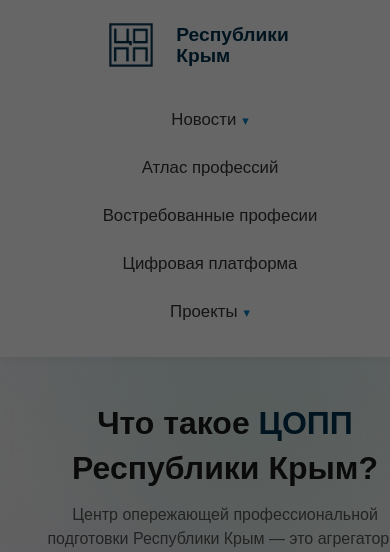
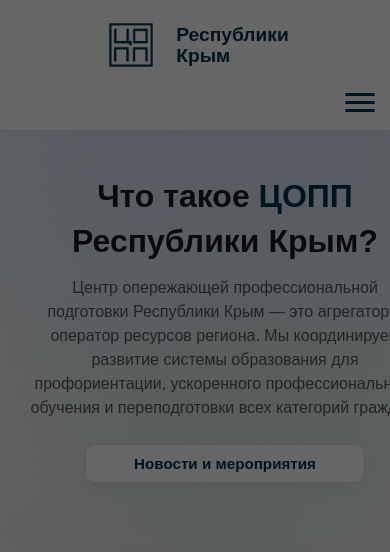
Before and after one commit to NKVD2023/copp-newsite, a Flask app: page / in a window 390 px wide. Shown: the top 552 px of the page. Run offline with Flask 3, Linux system fonts and the light colour scheme; data that the repository does not hold is empty; some libraries are stand-ins or nearby versions.

Commit message:
fixmob
fixmob

```diff
--- a/app/static/css/mobile/main_mobile.css
+++ b/app/static/css/mobile/main_mobile.css
@@ -3,11 +3,50 @@
    ========================================= */
 
 /* Шапка и меню навигации */
+.mobile-menu-toggle {
+    display: flex !important;
+    flex-direction: column !important;
+    justify-content: space-around !important;
+    width: 30px !important;
+    height: 25px !important;
+    background: transparent !important;
+    border: none !important;
+    cursor: pointer !important;
+    padding: 0 !important;
+    z-index: 100 !important;
+    margin-left: auto !important; /* Прижать вправо */
+}
+
+.mobile-menu-toggle span {
+    width: 30px !important;
+    height: 3px !important;
+    background: var(--copp-blue, #00334e) !important;
+    border-radius: 10px !important;
+    transition: all 0.3s linear !important;
+    transform-origin: 1px !important;
+}
+
+/* Анимация крестика */
+.mobile-menu-toggle.active span:nth-child(1) { transform: rotate(45deg) !important; }
+.mobile-menu-toggle.active span:nth-child(2) { opacity: 0 !important; transform: translateX(20px) !important; }
+.mobile-menu-toggle.active span:nth-child(3) { transform: rotate(-45deg) !important; }
+
 header nav {
+    display: none !important; /* Скрыто по умолчанию на мобильных */
     flex-direction: column !important;
     gap: 8px !important;
     padding: 10px 0 !important;
     width: 100% !important;
+    animation: fadeIn 0.3s ease-out;
+}
+
+header nav.mobile-open {
+    display: flex !important; /* Показываем только когда открыто */
+}
+
+@keyframes fadeIn {
+    from { opacity: 0; transform: translateY(-10px); }
+    to { opacity: 1; transform: translateY(0); }
 }
 
 header nav > a,
--- a/app/templates/base.html
+++ b/app/templates/base.html
@@ -62,7 +62,7 @@
     <!-- ШАПКА САЙТА (Навигация и логотип) -->
     <!-- ========================================== -->
     <header>
-        <div class="header-container">
+        <div class="header-container" style="display: flex; justify-content: space-between; align-items: center; flex-wrap: wrap;">
             <a class="brand-container text-decoration-none" href="/">
                 <img src="{{ url_for('static', filename='img/logoblue2.png') }}" alt="Логотип">
                 <div class="brand-text">
@@ -70,7 +70,14 @@
                 </div>
             </a>
 
-            <nav>
+            <!-- Кнопка-гамбургер для мобильных (скрыта на ПК) -->
+            <button class="mobile-menu-toggle" id="mobileMenuToggle" aria-label="Открыть меню" style="display: none;">
+                <span></span>
+                <span></span>
+                <span></span>
+            </button>
+
+            <nav id="mainNav">
                 <!-- <a href="{{ url_for('main.index') }}">Главная</a> -->
                 <div class="dropdown">
                     <button class="dropbtn" onclick="if(window.innerWidth > 768) window.location.href='{{ url_for('main.news') }}'">Новости <span class="arrow">&#9662;</span></button>
@@ -356,12 +363,30 @@
             });
         });
 
+        // Открытие/закрытие главного мобильного меню
+        const mobileMenuToggle = document.getElementById('mobileMenuToggle');
+        const mainNav = document.getElementById('mainNav');
+
+        if (mobileMenuToggle && mainNav) {
+            mobileMenuToggle.addEventListener('click', function(e) {
+                e.stopPropagation();
+                mainNav.classList.toggle('mobile-open');
+                this.classList.toggle('active');
+            });
+        }
+
         // Закрываем меню при клике в любое другое место
-        document.addEventListener('click', function() {
+        document.addEventListener('click', function(e) {
             if (window.innerWidth <= 768) {
                 document.querySelectorAll('.dropdown').forEach(dropdown => {
                     dropdown.classList.remove('open');
                 });
+
+                // Закрываем главное мобильное меню если клик вне его
+                if (mainNav && mainNav.classList.contains('mobile-open') && !mainNav.contains(e.target) && e.target !== mobileMenuToggle) {
+                    mainNav.classList.remove('mobile-open');
+                    if(mobileMenuToggle) mobileMenuToggle.classList.remove('active');
+                }
             }
         });
     });
--- a/app/templates/index.html
+++ b/app/templates/index.html
@@ -517,6 +517,8 @@
 // ПАРАЛЛАКС-ЭФФЕКТ НА ГЛАВНОМ ЭКРАНЕ
 // ==========================================
 document.addEventListener('mousemove', function(e) {
+    if (window.innerWidth <= 768) return; // Отключаем параллакс на мобилках
+
     const hero = document.getElementById('parallaxHero');
     if (!hero) return;
 
```
Also changed, not shown: app/static/css/mobile/index_mobile.css (+13 -20 lines).
